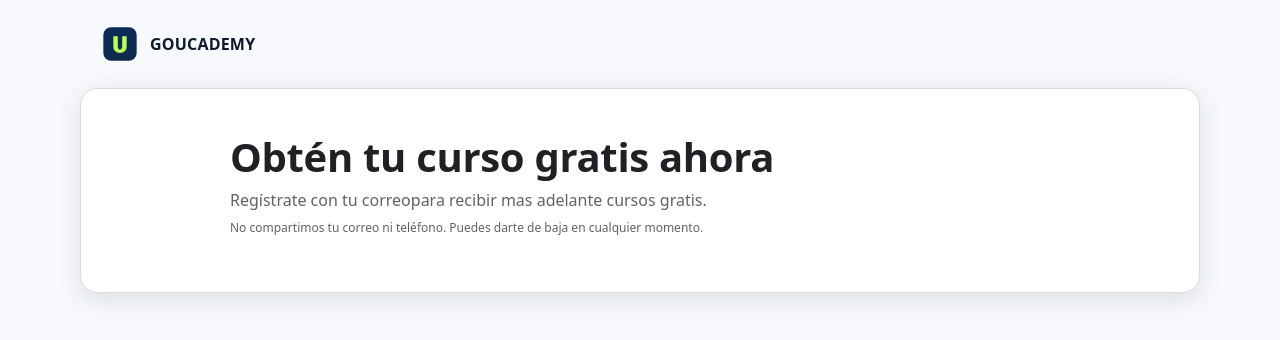
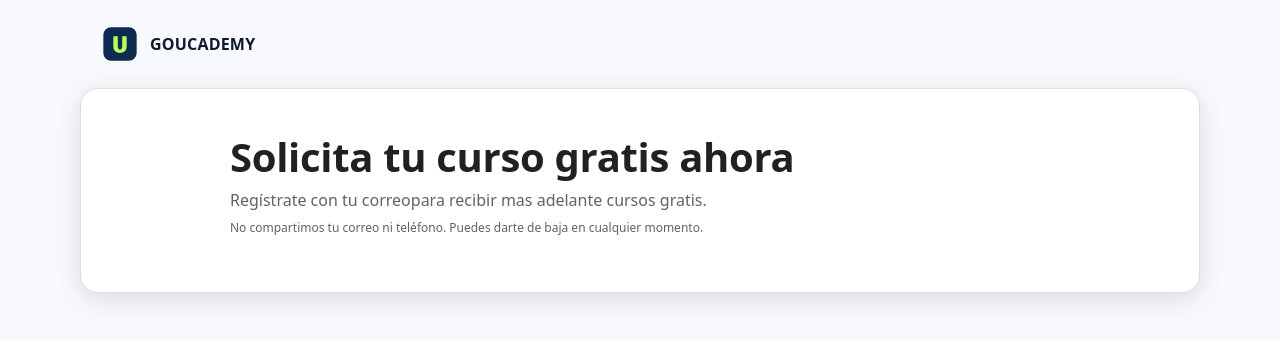
Before and after one commit to pietrogiordanoc/LandingCursoGratis, a plain HTML site: page index.html in a window 1280 px wide. Drawn offline with Linux system fonts and the light colour scheme; a script that the page names is missing.

Commit message:
index.html

```diff
--- a/index.html
+++ b/index.html
@@ -65,7 +65,7 @@
   <div class="wrap">
     <div class="card">
       <header class="header">
-        <h1 class="big-title">Obtén tu curso gratis ahora</h1>
+        <h1 class="big-title">Solicita tu curso gratis ahora</h1>
         <p class="lead">Regístrate con tu correopara recibir mas adelante cursos gratis.</p>
         <p class="trust-note">No compartimos tu correo ni teléfono. Puedes darte de baja en cualquier momento.</p>
       </header>
```
